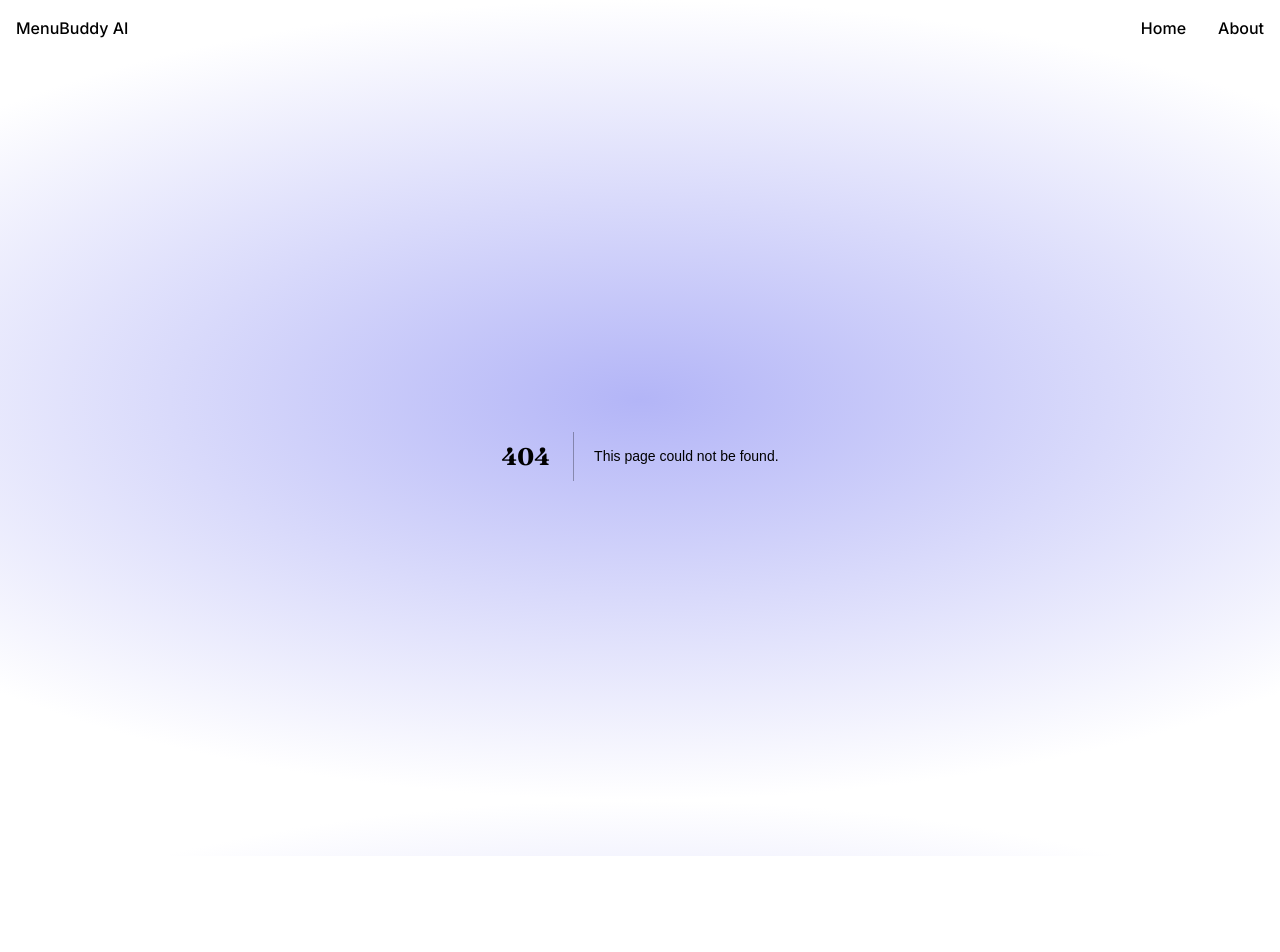
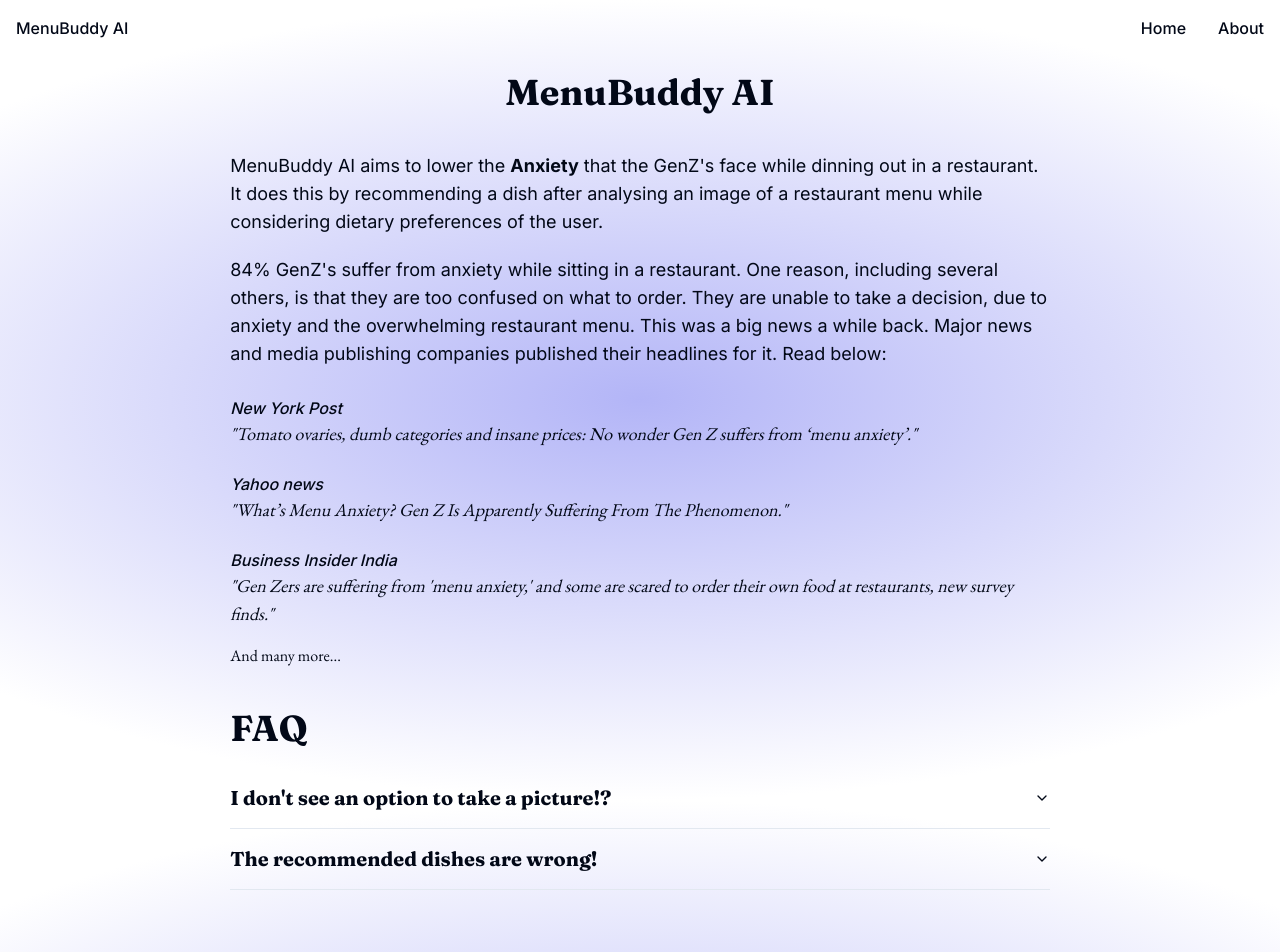
Before and after one commit to Bitnagar/menubuddy, a Next.js app: page /about in a window 1280 px wide. Before the commit this address had no page. Shown: the top 952 px of the page. Before the commit the page ends 856 px from the top, so only its background shows below. Built offline with nearby package versions, Linux system fonts and the light colour scheme; a web font is replaced by a local one.

Commit message:
feat: add about section fix: make hover states work

```diff
--- a/package.json
+++ b/package.json
@@ -11,6 +11,7 @@
   "dependencies": {
     "@clerk/nextjs": "^4.29.1",
     "@google/generative-ai": "^0.1.3",
+    "@radix-ui/react-accordion": "^1.1.2",
     "@radix-ui/react-dialog": "^1.0.5",
     "@supabase/supabase-js": "^2.39.2",
     "class-variance-authority": "^0.7.0",
--- /dev/null
+++ b/src/app/about/page.tsx
@@ -0,0 +1,109 @@
+/* eslint-disable react/no-unescaped-entities */
+import {
+  Accordion,
+  AccordionContent,
+  AccordionItem,
+  AccordionTrigger,
+} from "@/components/ui/accordion";
+type Props = {};
+
+export default function Page({}: Props) {
+  return (
+    <section className="max-w-[75ch] min-h-screen text-lg m-auto p-4 [&>div>p]:xl:text-xl">
+      <div>
+        <h1 className="text-center text-2xl mb-10 2xl:text-4xl">
+          MenuBuddy AI
+        </h1>
+        <span className="text-base xl:text-lg">
+          MenuBuddy AI aims to lower the <strong>Anxiety</strong> that the
+          GenZ's face while dinning out in a restaurant. It does this by
+          recommending a dish after analysing an image of a restaurant menu
+          while considering dietary preferences of the user.
+        </span>
+      </div>
+      <div className="mt-5">
+        <span className="text-base xl:text-lg">
+          84% GenZ's suffer from anxiety while sitting in a restaurant. One
+          reason, including several others, is that they are too confused on
+          what to order. They are unable to take a decision, due to anxiety and
+          the overwhelming restaurant menu. This was a big news a while back.
+          Major news and media publishing companies published their headlines
+          for it. Read below:
+        </span>
+        <div className="flex flex-col text-base mt-5 gap-2 [&>div>em]:xl:text-lg [&>div]:my-2">
+          <div className="flex flex-col">
+            <a
+              className="w-fit font-medium italic"
+              href="https://nypost.com/2023/12/21/lifestyle/gen-zs-menu-anxiety-is-totally-understandable/"
+            >
+              New York Post
+            </a>
+            <em>
+              "Tomato ovaries, dumb categories and insane prices: No wonder Gen
+              Z suffers from ‘menu anxiety’."
+            </em>
+          </div>
+          <div className="flex flex-col">
+            <a
+              className="w-fit font-medium italic"
+              href="https://news.yahoo.com/menu-anxiety-gen-z-apparently-220606653.html"
+            >
+              Yahoo news
+            </a>
+            <em>
+              "What’s Menu Anxiety? Gen Z Is Apparently Suffering From The
+              Phenomenon."
+            </em>
+          </div>
+          <div className="flex flex-col">
+            <a
+              className="w-fit font-medium italic"
+              href="https://www.businessinsider.in/retail/news/gen-zers-are-suffering-from-menu-anxiety-and-some-are-scared-to-order-their-own-food-at-restaurants-new-survey-finds/articleshow/106031845.cms"
+            >
+              Business Insider India
+            </a>
+            <em>
+              "Gen Zers are suffering from 'menu anxiety,' and some are scared
+              to order their own food at restaurants, new survey finds."
+            </em>
+          </div>
+          <p>And many more...</p>
+        </div>
+        <div className="mt-10">
+          <h1 className="text-2xl mb-5 2xl:text-4xl">FAQ</h1>
+          <Accordion
+            type="single"
+            collapsible
+            className="mb-20"
+          >
+            <AccordionItem value="item-1">
+              <AccordionTrigger className="font-fraunces 2xl:text-xl">
+                I don't see an option to take a picture!?
+              </AccordionTrigger>
+              <AccordionContent>
+                Please make sure that your browser must have{" "}
+                <strong>camera</strong> and <strong>files</strong> access
+                permission enabled. <strong>Samsung</strong> users may not see
+                an option because of the restrictions in the OS. If you are a
+                samsung user, please click a picture of a menu separately using
+                in-built camera and then select it in the web app.
+              </AccordionContent>
+            </AccordionItem>
+            <AccordionItem value="item-2">
+              <AccordionTrigger className="font-fraunces 2xl:text-xl">
+                The recommended dishes are wrong!
+              </AccordionTrigger>
+              <AccordionContent>
+                Thank you for your understanding! Currently, we are in the
+                private beta stage, and the AI used for dish recommendations is
+                not yet polished for production use. We appreciate your
+                patience, and in future releases, improvements are expected.
+                Kindly ensure to provide only the picture of the menu.
+              </AccordionContent>
+            </AccordionItem>
+          </Accordion>
+        </div>
+      </div>
+    </section>
+  );
+}
--- a/src/app/globals.css
+++ b/src/app/globals.css
@@ -19,7 +19,11 @@ html {
 
 body {
   width: 100%;
-  height: 100vh;
+  min-height: 100vh;
+  display: flex;
+  flex-direction: column;
+  justify-content: center;
+  align-items: center;
 }
 
 h1 {
@@ -33,6 +37,10 @@ h2 {
 p,
 em {
   font-family: "EB Garamond", serif;
+}
+
+footer {
+  font-family: "Inter";
 }
 
 @layer base {
--- a/src/app/layout.tsx
+++ b/src/app/layout.tsx
@@ -4,6 +4,7 @@ import "@/app/globals.css";
 import { ClerkProvider } from "@clerk/nextjs";
 import Header from "@/components/Header/Header";
 import { Toaster } from "react-hot-toast";
+import Footer from "@/components/Header/footer/Footer";
 
 const inter = Inter({ subsets: ["latin"] });
 
@@ -20,11 +21,10 @@ export default function RootLayout({
   return (
     <ClerkProvider>
       <html lang="en">
-        <body
-          className={inter.className + " relative bg-radial-gradient-purple"}
-        >
+        <body className={inter.className + " bg-radial-gradient-purple"}>
           <Header />
-          <main className="w-full">{children}</main>
+          <main className="w-full flex flex-col grow">{children}</main>
+          <Footer />
           <Toaster
             position="bottom-center"
             reverseOrder={false}
--- a/src/app/photo/page.tsx
+++ b/src/app/photo/page.tsx
@@ -18,7 +18,7 @@ export default async function Page() {
       redirect("/preferences");
     } else {
       return (
-        <section className="w-full min-h-min flex flex-col justify-center items-center gap-6 p-4">
+        <section className="w-full min-h-min flex flex-col grow justify-center items-center gap-6 p-4">
           <Dish preferences={data} />
         </section>
       );
--- a/src/components/Dish.tsx
+++ b/src/components/Dish.tsx
@@ -139,7 +139,7 @@ export default function Dish({
   return (
     <>
       {!rawImage && (
-        <div className="flex flex-col items-center justify-center gap-10 mt-52 ">
+        <div className="flex flex-col items-center justify-center gap-10">
           <button
             onClick={() => {
               document.getElementById("file")?.click();
@@ -191,7 +191,7 @@ export default function Dish({
               <img
                 src={imageData.data}
                 alt="photo of a menu"
-                className="self-center sm:w-80 md:w-96 lg:w-[450px] 2xl:w-5/12 rounded-md mt-32 md:mt-36 lg:mt-32 2xl:mt-24"
+                className="self-center sm:w-80 md:w-96 lg:w-[450px] 2xl:w-5/12 rounded-md mt-[6rem]"
               />
             </>
           )}
@@ -210,7 +210,7 @@ export default function Dish({
               }
             }}
           />
-          <div className="flex flex-col items-center justify-center mb-[10rem] ">
+          <div className="flex flex-col items-center justify-center mb-[6rem]">
             <div className="flex items-center justify-center gap-4">
               <button
                 id="import-dialog"
--- a/src/components/Header/Header.tsx
+++ b/src/components/Header/Header.tsx
@@ -7,7 +7,7 @@ export default function Header() {
         <a href="/">MenuBuddy AI</a>
         <div className="flex gap-8 items-center justify-center">
           <a href="/photo">Home</a>
-          <a href="#">About</a>
+          <a href="/about">About</a>
           <UserButton afterSignOutUrl="/" />
         </div>
       </div>
--- /dev/null
+++ b/src/components/Header/footer/Footer.tsx
@@ -0,0 +1,20 @@
+export default function Footer() {
+  const date = new Date();
+  let year = date.getFullYear();
+  return (
+    <footer className="w-full flex items-center justify-center">
+      <div>
+        <span className="text-sm">
+          Made with 💖. A project of{" "}
+          <a
+            className="underline"
+            href="https://twitter.com/bitnagar"
+          >
+            @bitnagar
+          </a>
+          . © {year}.
+        </span>
+      </div>
+    </footer>
+  );
+}
--- /dev/null
+++ b/src/components/ui/accordion.tsx
@@ -0,0 +1,58 @@
+"use client"
+
+import * as React from "react"
+import * as AccordionPrimitive from "@radix-ui/react-accordion"
+import { ChevronDown } from "lucide-react"
+
+import { cn } from "@/lib/utils"
+
+const Accordion = AccordionPrimitive.Root
+
+const AccordionItem = React.forwardRef<
+  React.ElementRef<typeof AccordionPrimitive.Item>,
+  React.ComponentPropsWithoutRef<typeof AccordionPrimitive.Item>
+>(({ className, ...props }, ref) => (
+  <AccordionPrimitive.Item
+    ref={ref}
+    className={cn("border-b", className)}
+    {...props}
+  />
+))
+AccordionItem.displayName = "AccordionItem"
+
+const AccordionTrigger = React.forwardRef<
+  React.ElementRef<typeof AccordionPrimitive.Trigger>,
+  React.ComponentPropsWithoutRef<typeof AccordionPrimitive.Trigger>
+>(({ className, children, ...props }, ref) => (
+  <AccordionPrimitive.Header className="flex">
+    <AccordionPrimitive.Trigger
+      ref={ref}
+      className={cn(
+        "flex flex-1 items-center justify-between py-4 font-medium transition-all hover:underline [&[data-state=open]>svg]:rotate-180",
+        className
+      )}
+      {...props}
+    >
+      {children}
+      <ChevronDown className="h-4 w-4 shrink-0 transition-transform duration-200" />
+    </AccordionPrimitive.Trigger>
+  </AccordionPrimitive.Header>
+))
+AccordionTrigger.displayName = AccordionPrimitive.Trigger.displayName
+
+const AccordionContent = React.forwardRef<
+  React.ElementRef<typeof AccordionPrimitive.Content>,
+  React.ComponentPropsWithoutRef<typeof AccordionPrimitive.Content>
+>(({ className, children, ...props }, ref) => (
+  <AccordionPrimitive.Content
+    ref={ref}
+    className="overflow-hidden text-sm transition-all data-[state=closed]:animate-accordion-up data-[state=open]:animate-accordion-down"
+    {...props}
+  >
+    <div className={cn("pb-4 pt-0", className)}>{children}</div>
+  </AccordionPrimitive.Content>
+))
+
+AccordionContent.displayName = AccordionPrimitive.Content.displayName
+
+export { Accordion, AccordionItem, AccordionTrigger, AccordionContent }
--- a/src/middleware.ts
+++ b/src/middleware.ts
@@ -3,7 +3,9 @@ import { authMiddleware } from "@clerk/nextjs";
 // This example protects all routes including api/trpc routes
 // Please edit this to allow other routes to be public as needed.
 // See https://clerk.com/docs/references/nextjs/auth-middleware for more information about configuring your Middleware
-export default authMiddleware({ publicRoutes: ["/", "/api/userwebhook"] });
+export default authMiddleware({
+  publicRoutes: ["/", "/about", "/api/userwebhook"],
+});
 
 export const config = {
   matcher: ["/((?!.+\\.[\\w]+$|_next).*)", "/(api|trpc)(.*)"],
--- a/tailwind.config.ts
+++ b/tailwind.config.ts
@@ -36,6 +36,8 @@ const config = {
           foreground: "hsl(var(--primary-foreground))",
           purple: "#7478DA",
           yellow: "#C6D23F",
+          hover_purple: "#8084E2",
+          hover_yellow: "#CAD82E",
         },
         secondary: {
           DEFAULT: "hsl(var(--secondary))",
@@ -95,6 +97,10 @@ const config = {
       boxShadow: {
         button: "0px 2px 1.6px -1px rgba(0, 0, 0, 0.75);",
       },
+
+      fontFamily: {
+        fraunces: ["Fraunces", "Serif"],
+      },
     },
   },
   plugins: [require("tailwindcss-animate")],
```
Also changed, not shown: src/app/page.tsx (+6 -6 lines), 1 other file (tests, documents, lock files or other folders).
